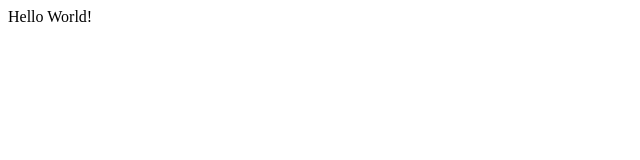
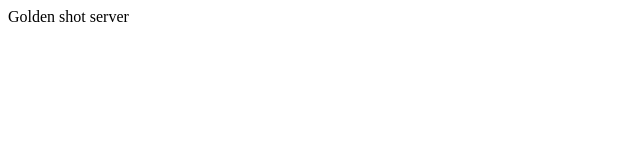
Before and after one commit to Pgullin/golden-shot-server, a website: page index.html in a window 1280 px wide. Shown: the full height of the page, 0-640 px from the left. Drawn offline with Linux system fonts and the light colour scheme.

Commit message:
Removed hello world text

```diff
--- a/index.html
+++ b/index.html
@@ -4,9 +4,9 @@
         <meta charset="UTF-8">
         <meta name="viewport" content="width=device-width, initial-scale=1.0">
 
-        <title>Hello World Simple App</title>
+        <title>Golden shot server App</title>
     </head>
     <body>
-        <div>Hello World!</div>
+        <div>Golden shot server</div>
     </body>
 </html>
```
